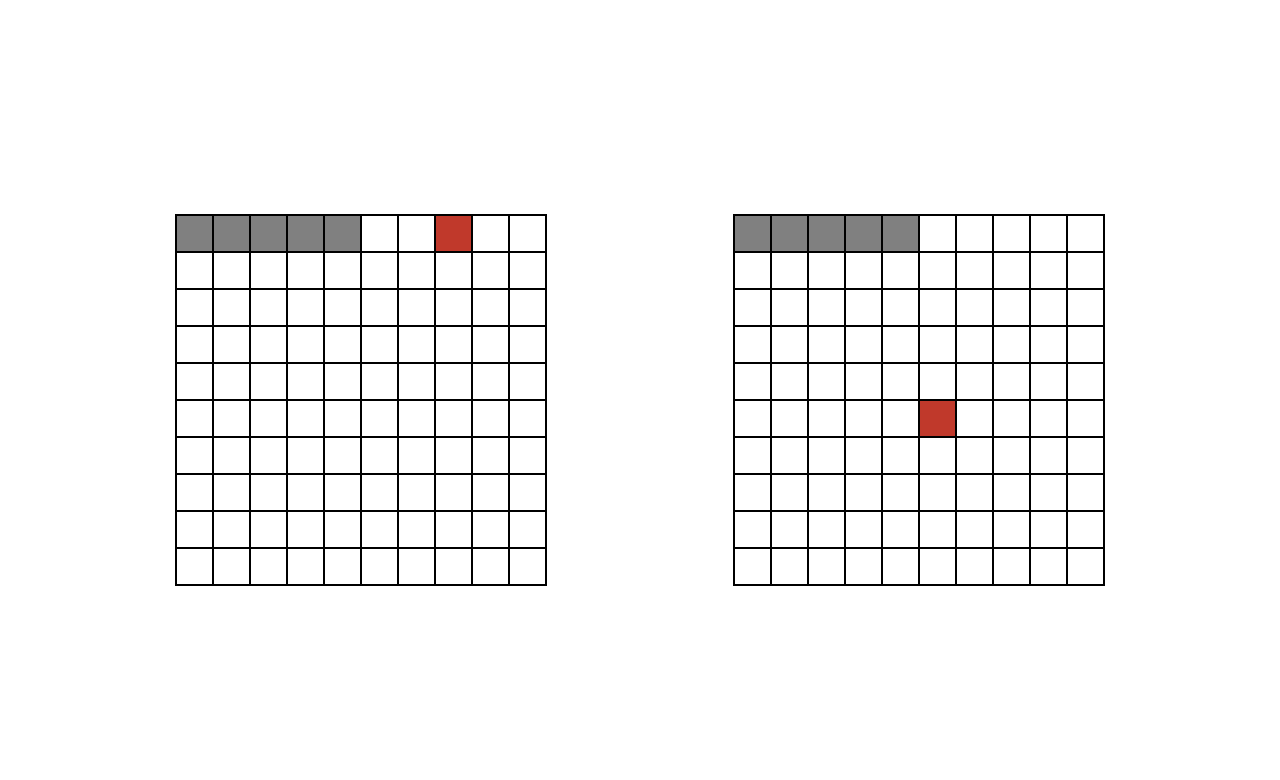
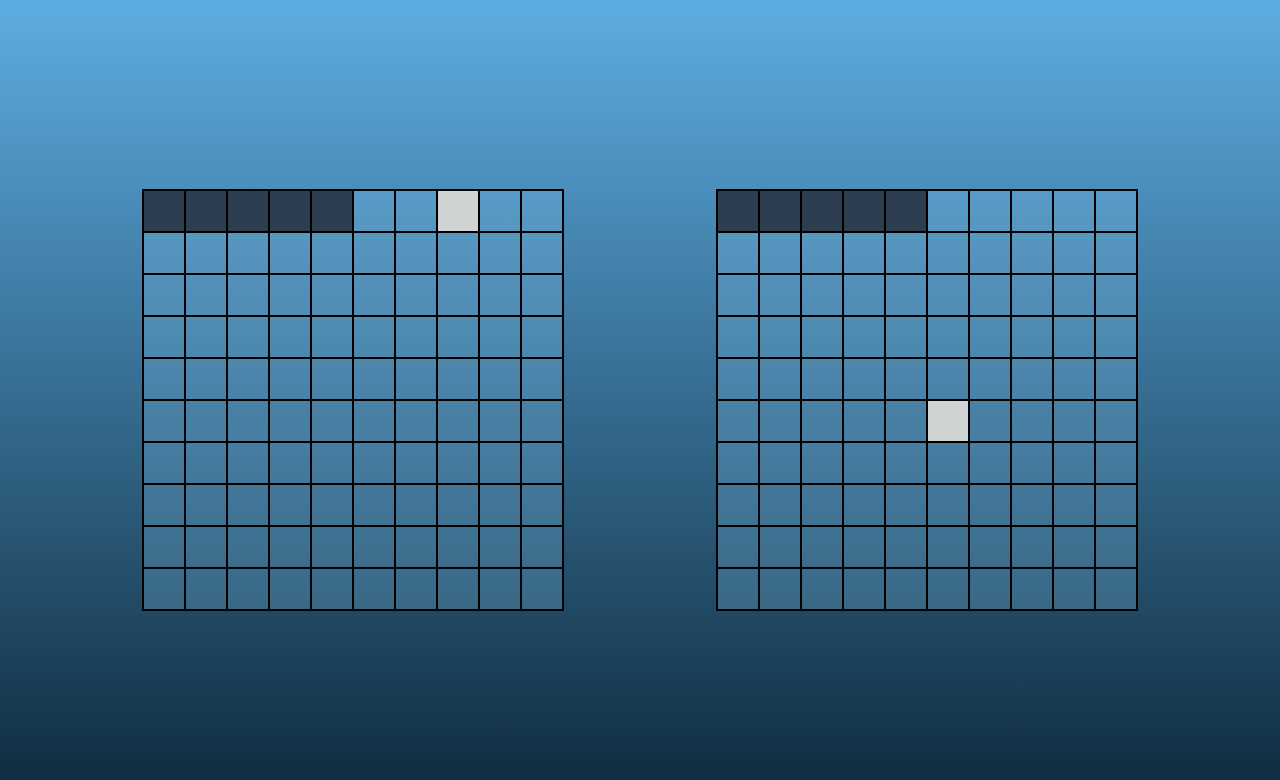
Before and after one commit to Chamara-Wijepala/battleship, a website built with webpack: page src/index.html in a window 1280 px wide. Both pictures are taken after a click on the element 918 px from the left and 400 px from the top of the page. Built offline with nearby package versions, Linux system fonts and the light colour scheme.

Commit message:
Add background colors and change --grid-size

```diff
--- a/src/index.css
+++ b/src/index.css
@@ -5,7 +5,7 @@
 }
 
 :root {
-  --grid-size: 35px;
+  --grid-size: 40px;
 }
 
 @media (max-width: 540px) {
@@ -24,6 +24,7 @@ body {
   height: 100vh;
   width: 100vw;
   position: relative;
+  background: linear-gradient(#5DADE2, #0e2a3d);
 }
 
 main {
@@ -52,18 +53,19 @@ main {
   height: var(--grid-size);
   width: var(--grid-size);
   border: 1px solid black;
+  background-color: rgba(133, 193, 233, 0.25);
 }
 
 .has-ship {
-  background-color: gray;
+  background-color: #2C3E50;
 }
 
 .is-hit {
-  background-color: #C0392B;
+  background-color: #D0D3D4;
 }
 
 .ship-hit {
-  background-color: #52BE80;
+  background-color: #C0392B;
 }
 
 #overlay {
```
